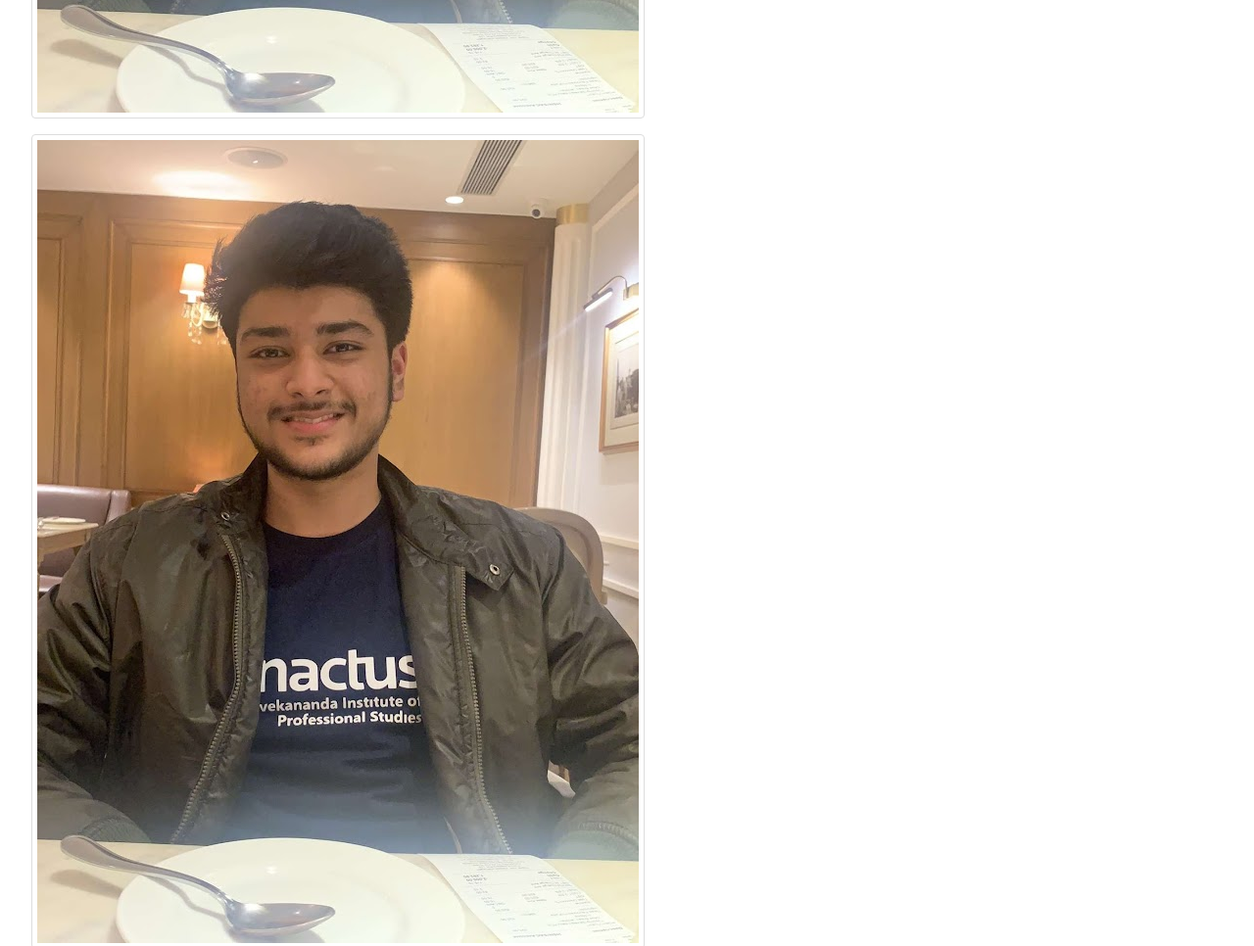
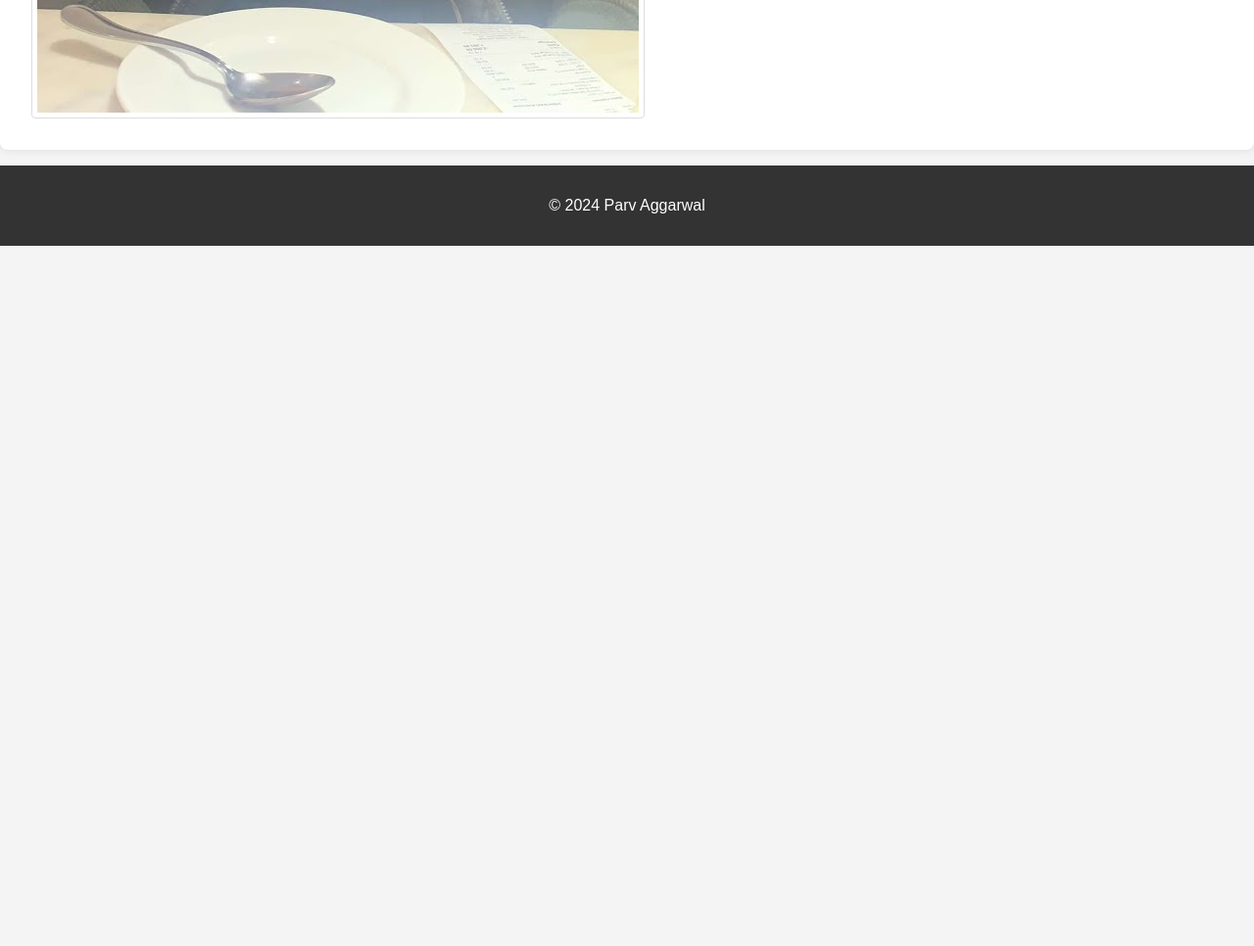
Before and after one commit to ParvAgg/Parv-Portfolio, a plain HTML site: page index.html in a window 1280 px wide. Shown: the part 1020-1986 px from the top of the page at 98% size. After the commit the page ends 1271 px from the top, so only its background shows below. Drawn offline with Linux system fonts and the light colour scheme.

Commit message:
Add files via upload

```diff
--- a/index.html
+++ b/index.html
@@ -21,8 +21,7 @@
     <section id="about">
         <h2>About Me</h2>
         <p>Hello! I am Parv Aggarwal, a driven Quantitative Finance Master's student at Northeastern University. I have a passion for investment banking and financial analysis. Here you can find my resume, portfolio, and ways to get in touch.</p>
-        <img src="Picture.jpg" alt="Description of picture 1">
-        <img src="Picture.jpg" alt="Description of picture 2">
+        <img src="Picture.jpg" alt="Description of picture">
     </section>
     <footer>
         <p>&copy; 2024 Parv Aggarwal</p>
```
Also changed, not shown: projects.html (+0 -2 lines).
